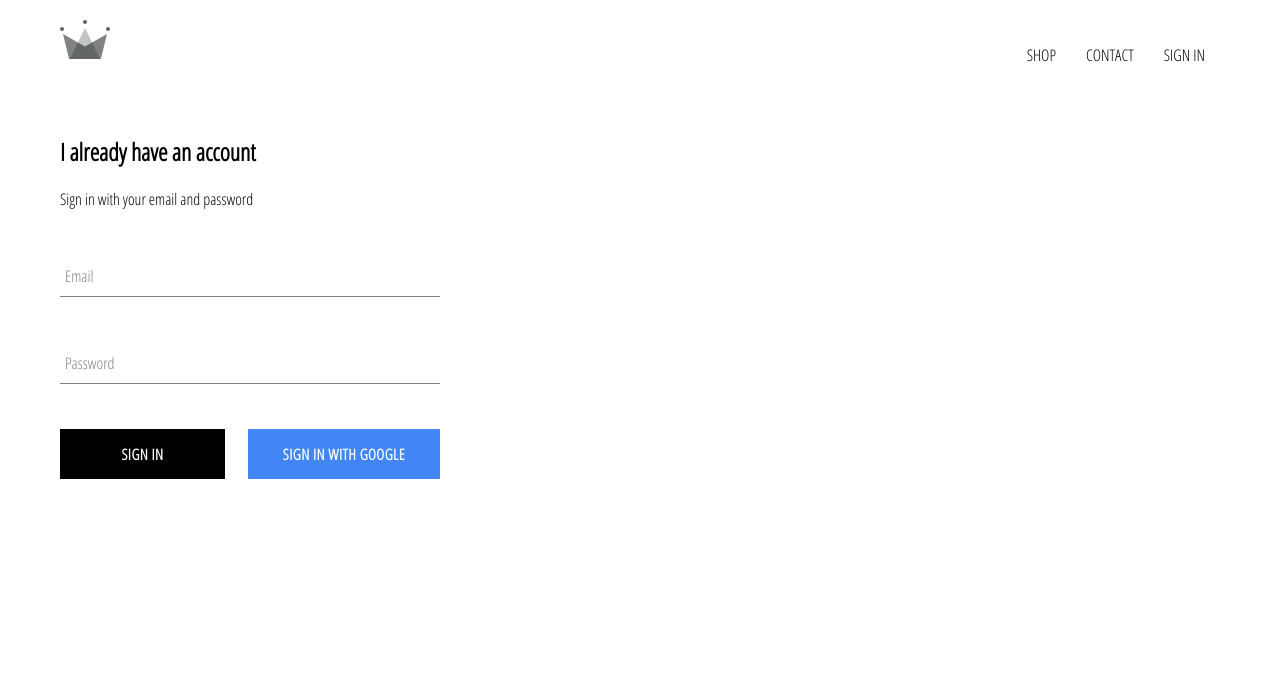
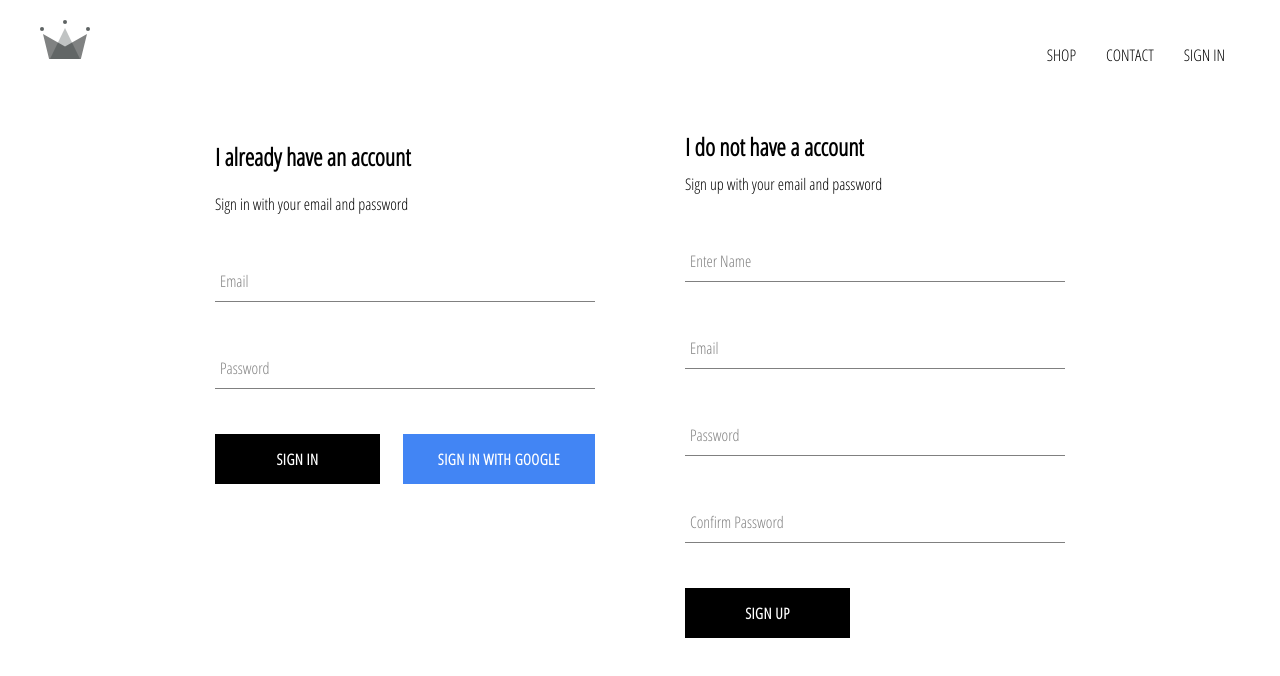
Before and after one commit to manu8900/Crown-Clothing, a React (Create React App) app: page /signin in a window 1280 px wide. Shown: the top 676 px of the page. Built offline with nearby package versions, Linux system fonts and the light colour scheme; no server answers.

Commit message:
Setup sign-up component and implemented email& password firebase authentication

```diff
--- a/src/App.css
+++ b/src/App.css
@@ -1,6 +1,6 @@
 body{
   font-family: 'Open Sans Condensed', sans-serif;
-  padding: 20px 60px;
+  padding: 20px 40px;
 }
 
 a{
--- a/src/App.js
+++ b/src/App.js
@@ -6,7 +6,7 @@
 import './App.css';
 import Header from './components/header/header.component'
 import signInAndSignUpPage from './pages/sign-in-and-sign-up/sign-in-and-sign-up.component'
-import { auth } from './firebase/firebase.utils'
+import { auth, createUserProfileDocument } from './firebase/firebase.utils'
 
 
 
@@ -20,10 +20,22 @@
   unsubscribeFromAuth = null;
 
   componentDidMount() {//Lifecycle method of react
-    this.unsubscribeFromAuth = auth.onAuthStateChanged(user => {
-      this.setState({ currentUser: user });
-      console.log(user);
+    this.unsubscribeFromAuth = auth.onAuthStateChanged(async userAuth => {
+      if (userAuth) {
+        const userRef = await createUserProfileDocument(userAuth);
+        userRef.onSnapshot(snapshot => {
+          this.setState({
+            currentUser: {
+              id: snapshot.id,
+              ...snapshot.data()
+            }
+          }, () => {
+            console.log(this.state);//since setstate is async function we call another func to log it!
+          })
+        })
 
+      }
+      this.setState({ currentUser: userAuth });
     })
   }
   componentWillUnmount() {//Lifecycle method of react
@@ -31,7 +43,7 @@
   }
   render() {
     return (<div>
-      <Header currentUser={this.state.currentUser}/>
+      <Header currentUser={this.state.currentUser} />
       <Switch>
         <Route exact path='/' component={Homepage} />
         <Route path='/shop' component={ShopPage} />
--- a/src/components/directory/directory.component.jsx
+++ b/src/components/directory/directory.component.jsx
@@ -4,55 +4,52 @@
 class Directory extends React.Component{
     constructor(){
         super();
-          this.state={
-              sections:[
+        this.state = {
+          sections: [
             {
               title: 'hats',
               imageUrl: 'https://i.ibb.co/cvpntL1/hats.png',
               id: 1,
-                  linkUrl: ''
+              linkUrl: 'hats'
             },
             {
               title: 'jackets',
               imageUrl: 'https://i.ibb.co/px2tCc3/jackets.png',
               id: 2,
-                  linkUrl: 'shop/jackets'
+              linkUrl: ''
             },
             {
               title: 'sneakers',
               imageUrl: 'https://i.ibb.co/0jqHpnp/sneakers.png',
               id: 3,
-                  linkUrl: 'shop/sneakers'
+              linkUrl: ''
             },
             {
               title: 'womens',
               imageUrl: 'https://i.ibb.co/GCCdy8t/womens.png',
               size: 'large',
               id: 4,
-                  linkUrl: 'shop/womens'
+              linkUrl: ''
             },
             {
               title: 'mens',
               imageUrl: 'https://i.ibb.co/R70vBrQ/men.png',
               size: 'large',
               id: 5,
-                  linkUrl: 'shop/mens'
+              linkUrl: ''
             }
           ]
+        };
+      }
 
-          }
-    }
-    render(){
-        return(
-            <div className="directory-menu">
-                {/* {this.state.sections.map(({title,imageUrl,id,size})=>(
-                    <MenuItem key={id} title={title} imageUrl={imageUrl} size={size}/>
-                ))} */   }
-                 {this.state.sections.map(({id, ...otherSectionProps})=>(
-                    <MenuItem key={id} {...otherSectionProps}/>
+      render() {
+        return (
+          <div className='directory-menu'>
+            {this.state.sections.map(({ id, ...otherSectionProps }) => (
+              <MenuItem key={id} {...otherSectionProps} />
             ))}
           </div>
-        )
+        );
       }
     }
 
--- a/src/components/menu-item/menu-item.component.jsx
+++ b/src/components/menu-item/menu-item.component.jsx
@@ -18,6 +18,6 @@
         <span className='subtitle'>SHOP NOW</span>
       </div>
     </div>
-)
+  );
 
 export default withRouter(MenuItem);
--- a/src/components/menu-item/menu-item.styles.scss
+++ b/src/components/menu-item/menu-item.styles.scss
@@ -6,20 +6,18 @@
   align-items: center;
   justify-content: center;
   border: 1px solid black;
+
   margin: 0 7.5px 15px;
   overflow: hidden;
   -webkit-box-shadow: 0px 2px 7px 1px rgba(0,0,0,0.75);
 -moz-box-shadow: 0px 2px 7px 1px rgba(0,0,0,0.75);
 box-shadow: 0px 2px 7px 1px rgba(0,0,0,0.75);
-
-
   &:hover {
     cursor: pointer;
 
     & .background-image {
       transform: scale(1.1);
       transition: transform 6s cubic-bezier(0.25, 0.45, 0.45, 0.95);
-
     }
 
     & .content {
@@ -42,10 +40,9 @@
   .background-image {
     width: 100%;
     height: 100%;
+    padding: 0;
     background-size: cover;
     background-position: center;
-
-
   }
 
   .content {
@@ -60,7 +57,6 @@
     opacity: 0.7;
     position: absolute;
 
-
     .title {
       font-weight: bold;
       margin: 0 6px 0;
--- /dev/null
+++ b/src/components/sign-up/sign-up.component.jsx
@@ -0,0 +1,85 @@
+import React from 'react';
+import FormInput from '../form-input/form-input.component';
+import CustomButton from '../custom-button/custom-button.component'
+import {auth,createUserProfileDocument} from '../../firebase/firebase.utils'
+
+import './sign-up.styles.scss'
+
+class SignUp extends React.Component{
+    constructor(){
+        super();
+        this.state={
+            displayName:'',
+            email:'',
+            password:'',
+            confirmPassword:''
+        }
+    }
+    handleSubmit = async event =>{
+        event.preventDefault();
+        const{displayName,email,password,confirmPassword}=this.state;
+        if(password !== confirmPassword){
+            alert("passwords don't match");
+            return;
+        }
+        try{
+            const {user}=await auth.createUserWithEmailAndPassword(email,password)
+        await createUserProfileDocument(user,{displayName});
+         this.setState({
+             displayName:'',
+             email:'',
+             password:'',
+             confirmPassword:''
+         })
+        }catch(error){
+           console.log(error);
+
+        }
+}
+handleChange = event =>{
+    const {name,value}= event.target;
+    this.setState({[name]:value});
+}
+
+    render(){
+        const{displayName,email,password,confirmPassword}=this.state;
+        return(
+            <div className="sign-up">
+                <h2 className="title">I do not have a account</h2>
+                <span>Sign up with your email and password</span>
+                <form  className="sign-up-form" onSubmit={this.handleSubmit}>
+                    <FormInput
+                    type='text'
+                    name='displayName'
+                    value={displayName}
+                    onChange={this.handleChange}
+                    label='Enter Name'
+                    required/>
+                       <FormInput
+                    type='email'
+                    name='email'
+                    value={email}
+                    onChange={this.handleChange}
+                    label='Email'
+                    required/>
+                       <FormInput
+                    type='password'
+                    name='password'
+                    value={password}
+                    onChange={this.handleChange}
+                    label='Password'
+                    required/>
+                       <FormInput
+                    type='password'
+                    name='confirmPassword'
+                    value={confirmPassword}
+                    onChange={this.handleChange}
+                    label='Confirm Password'
+                    required/>
+                    <CustomButton type='submit'>SIGN UP</CustomButton>
+                </form>
+            </div>
+        )
+    }
+}
+export default SignUp;
--- /dev/null
+++ b/src/components/sign-up/sign-up.styles.scss
@@ -0,0 +1,9 @@
+.sign-up{
+    display: flex;
+    flex-direction: column;
+    width: 380px;
+
+    .title{
+        margin: 10px 0;
+    }
+}
--- a/src/firebase/firebase.utils.js
+++ b/src/firebase/firebase.utils.js
@@ -14,7 +14,29 @@
 };
 
 firebase.initializeApp(config);
+export const createUserProfileDocument = async(userAuth,additionalData)=>{
+if(!userAuth)return;
+const userRef = firestore.doc(`users/${userAuth.uid}`);
+const snapshot = await userRef.get();
+if(!snapshot.exist){
+    const {displayName,email}=userAuth;
+    const createdAt= new Date();
+    try{
+        await userRef.set({
+            displayName,
+            email,
+            createdAt,
+            ...additionalData
+        })
+    }catch(error){
+        console.log('error creating user',error.message);
 
+    }
+}
+return userRef;
+console.log(snapshot);
+
+}
 export const auth = firebase.auth();
 export const firestore = firebase.firestore();
 
--- a/src/pages/sign-in-and-sign-up/sign-in-and-sign-up.component.jsx
+++ b/src/pages/sign-in-and-sign-up/sign-in-and-sign-up.component.jsx
@@ -1,11 +1,13 @@
 import React from 'react';
 import SignIn from '../../components/sign-in/sign-in.component'
+import SignUp from '../../components/sign-up/sign-up.component'
 import './sign-in-and-sign-up.styles.scss';
 
 
 const signInAndSignUpPage = () => (
     <div className="sign-in-and-sign-up">
         <SignIn />
+        <SignUp/>
     </div>
 );
 export default signInAndSignUpPage;
--- a/src/pages/sign-in-and-sign-up/sign-in-and-sign-up.styles.scss
+++ b/src/pages/sign-in-and-sign-up/sign-in-and-sign-up.styles.scss
@@ -0,0 +1,6 @@
+.sign-in-and-sign-up{
+    width:850px;
+    display:flex;
+    justify-content: space-between;
+    margin:30px auto;
+}
```
Lines whose indentation alone changed are shown as unchanged.
